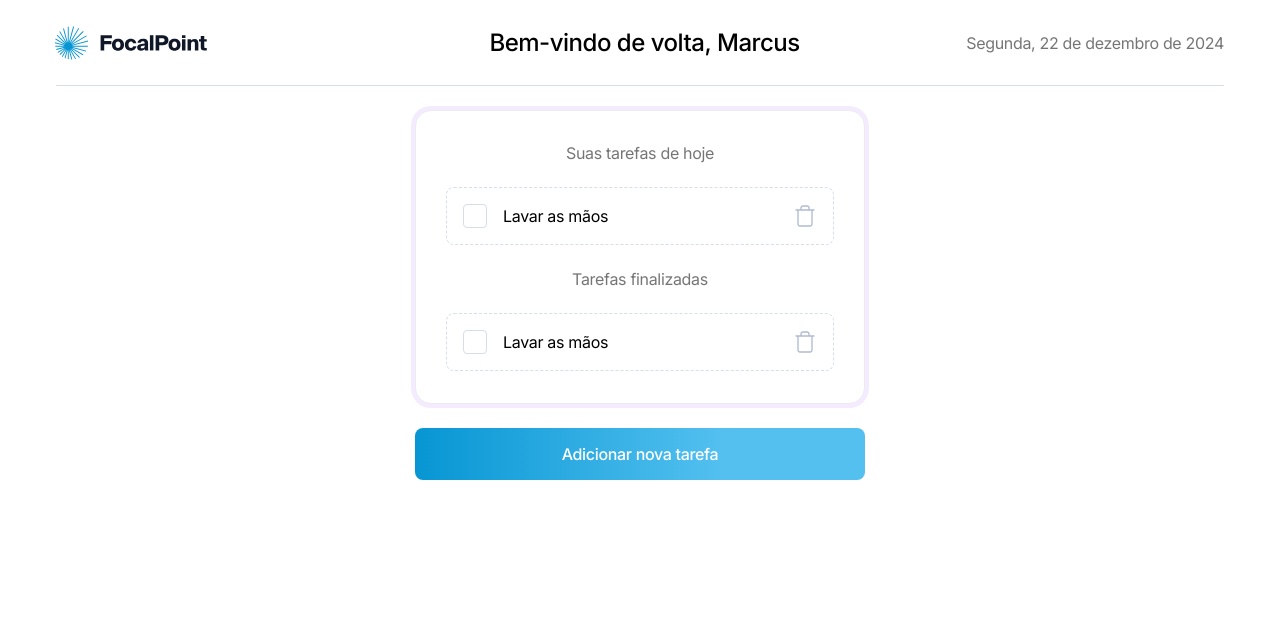
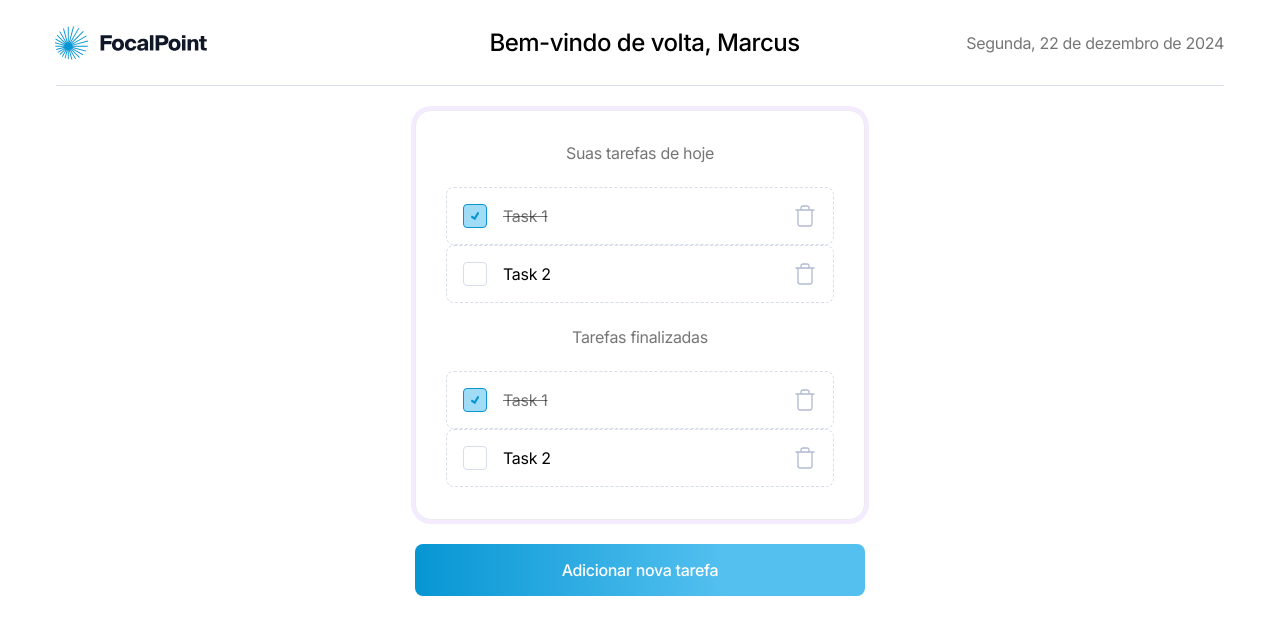
Before and after one commit to alex-yudi/legaplan-teste, a Next.js app: page / in a window 1280 px wide. Shown: the top 634 px of the page. Built offline with nearby package versions, Linux system fonts and the light colour scheme.

Commit message:
feat: add map to populate task list

```diff
--- a/src/app/components/TodoList/components/Task/index.tsx
+++ b/src/app/components/TodoList/components/Task/index.tsx
@@ -4,13 +4,17 @@ import TrashIcon from '@/assets/trash.svg'
 import Image from 'next/image'
 import { ChangeEventHandler } from 'react'
 
+type task = {
+    title: string;
+    checked: boolean;
+}
+
 type Props = {
-    value: string;
-    checked?: boolean;
+    value: task;
     onChange: ChangeEventHandler<HTMLInputElement>;
 }
 
-export default function Task({ value, checked, onChange }: Props) {
+export default function Task({ value, onChange }: Props) {
 
     const handleDeleteTask = () => {
         alert("task deletada")
@@ -20,15 +24,15 @@ export default function Task({ value, checked, onChange }: Props) {
         <div className='container-task'>
             <input
                 type='checkbox'
-                id={value}
+                id={value.title}
                 onChange={onChange}
-                checked={checked}
+                checked={value.checked}
             />
             <label
-                htmlFor={value}
-                className={checked ? 'checked' : ''}
+                htmlFor={value.title}
+                className={value.checked ? 'checked' : ''}
             >
-                Lavar as mãos
+                {value.title}
             </label>
             <Image
                 className='icon-delete-task'
--- a/src/app/components/TodoList/index.tsx
+++ b/src/app/components/TodoList/index.tsx
@@ -1,10 +1,28 @@
 'use client'
-import React, { ChangeEventHandler } from "react"
+import React, { ChangeEventHandler, useState } from "react"
 import Task from "./components/Task"
 import "./styles.css"
 import Button from "../Button"
 
+type task = {
+    title: string;
+    checked: boolean;
+}
+
+const mocTasks: task[] = [
+    {
+        title: "Task 1",
+        checked: true
+    },
+    {
+        title: "Task 2",
+        checked: false
+    }
+]
+
+
 export default function TodoList() {
+    const [listOfTasks, setListOfTasks] = useState<task[]>(mocTasks)
 
     const handleOnChange: ChangeEventHandler<HTMLInputElement> = (e) => {
         console.log(e.target.checked)
@@ -17,20 +35,30 @@ export default function TodoList() {
                     Suas tarefas de hoje
                 </span>
                 <div className="task-list">
+                    {
+                        listOfTasks.map((task) => (
                             <Task
-                        value='teste'
+                                key={task.title}
+                                value={task}
                                 onChange={handleOnChange}
                             />
+                        ))
+                    }
                 </div>
 
                 <span>
                     Tarefas finalizadas
                 </span>
                 <div className="task-list tasks-dones">
+                    {
+                        listOfTasks.map((task) => (
                             <Task
-                        value='teste2'
+                                key={task.title}
+                                value={task}
                                 onChange={handleOnChange}
                             />
+                        ))
+                    }
                 </div>
             </div>
             <Button
```
Lines whose indentation alone changed are shown as unchanged.
